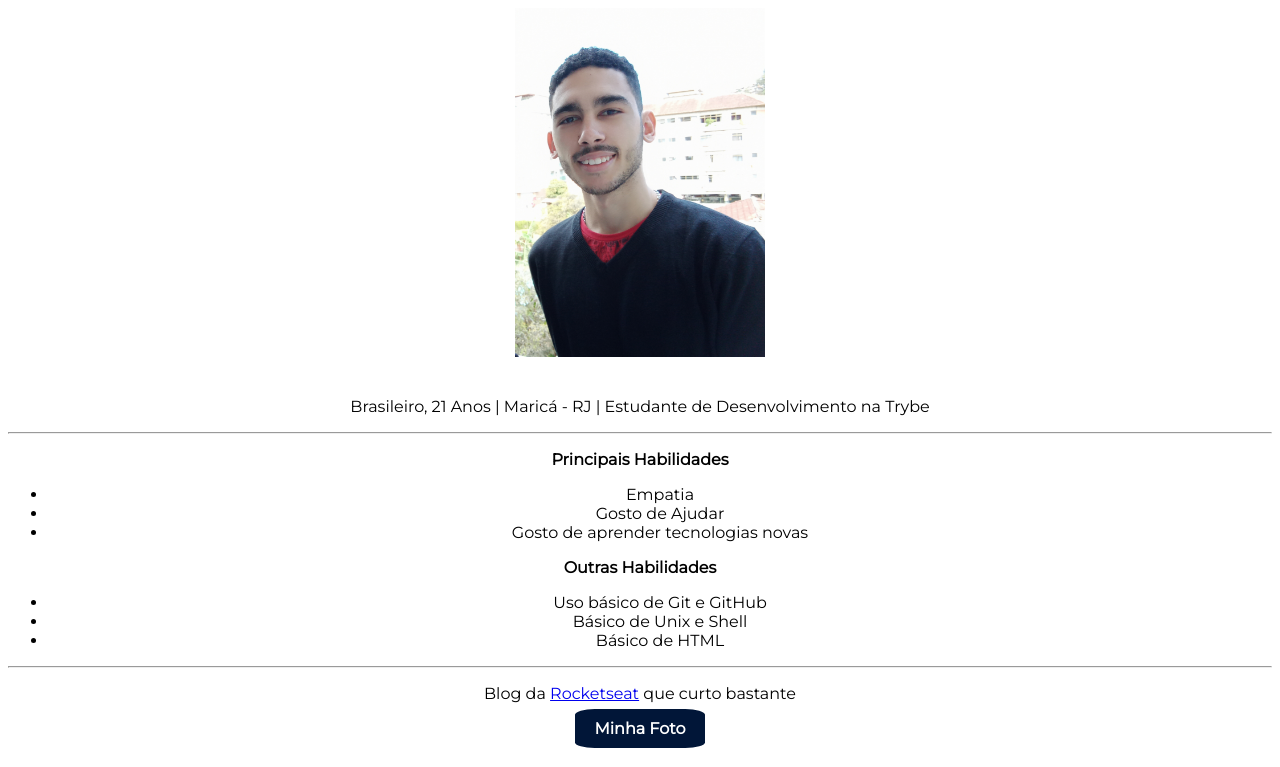
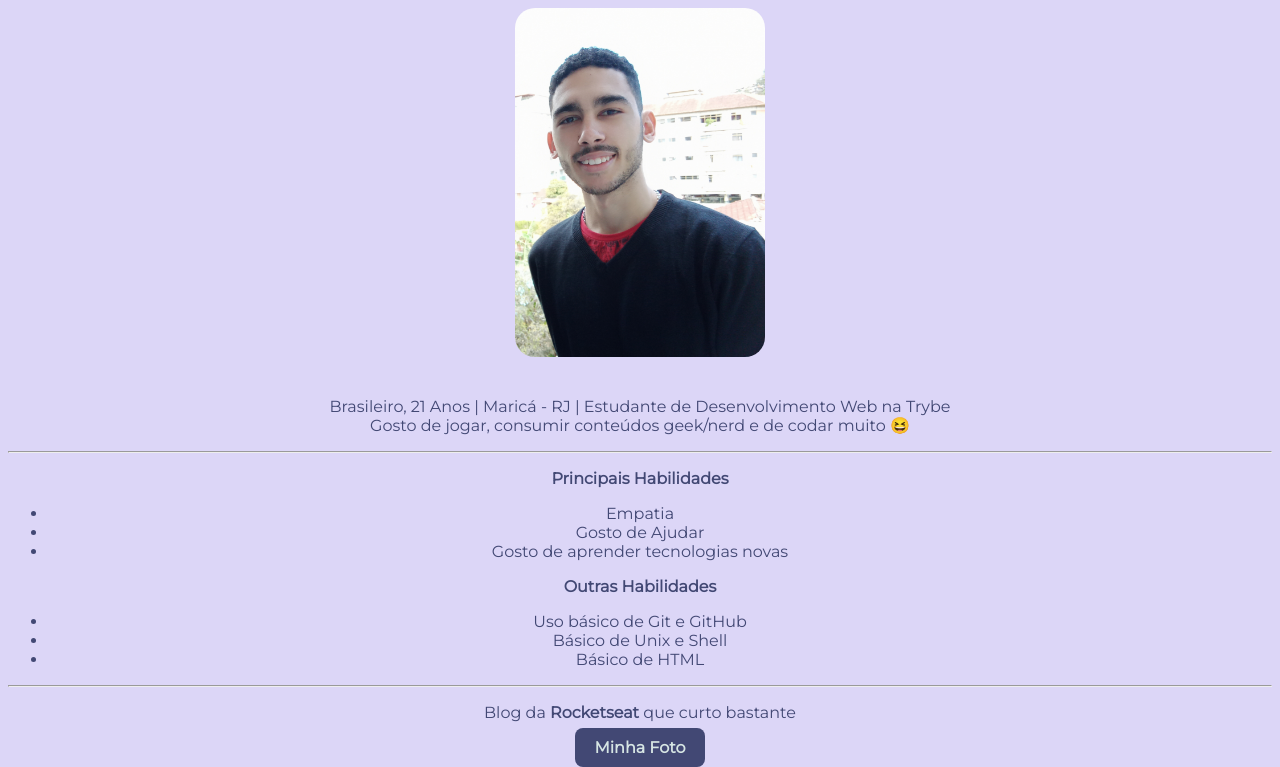
Before and after one commit to samuel5g/samuel5g.github.io, a plain HTML site: page index.html in a window 1280 px wide. Shown: the part 114-881 px from the top of the page. Drawn offline with Linux system fonts and the light colour scheme.

Commit message:
Adicionada estilos aprendidos do dia

```diff
--- a/index.html
+++ b/index.html
@@ -9,22 +9,40 @@
     <link href="https://fonts.googleapis.com/css2?family=Montserrat&display=swap" rel="stylesheet">
     <style>
         body {
+            background-color: #DCD6F7;
+            color: #424874;
             font-family: Montserrat;
+            font-size: 16px;
             text-align: center;
         }
 
+        ul {
+            padding: 0px 40px;
+        }
+
+        #rocketseat {
+            text-decoration: none;
+            font-weight: 600;
+            color: #424874;
+        }
+
         .button {
-            background-color: #011638;
-            border-radius: 15%;
-            color: #fff;
+            background-color: #424874;
+            border-radius: 8px;
+            color: #D6E5E3;
+            font-weight: 600;
             line-height: 20px;
-            font-weight: 600;
             padding: 10px 20px;
             text-decoration: none;
         }
 
         .picture {
             padding: 20px;
+            border-radius: 40px;
+        }
+
+        .headings {
+            color: #141414;
         }
     </style>
     <title>Samuel G.</title>
@@ -36,7 +54,8 @@
     <a class="button" href="#sub-skills">Outras Habilidades</a>
     <br>
     <img class="picture" id="foto" src="eu.jpg" alt="Samuel M. Gonçalves sorrindo" width="250px">
-    <p>Brasileiro, 21 Anos | Maricá - RJ | Estudante de Desenvolvimento na Trybe
+    <p>Brasileiro, 21 Anos | Maricá - RJ | Estudante de Desenvolvimento Web na Trybe  <br>
+        Gosto de jogar, consumir conteúdos geek/nerd e de codar muito 😆
     </p>
     <hr>
 
@@ -61,7 +80,7 @@
     <hr>
 
     <!-- RODAPÉ -->
-    <p>Blog da <a href="https://blog.rocketseat.com.br/" target="_blank">Rocketseat</a> que curto bastante</p>
+    <p>Blog da <a id="rocketseat" href="https://blog.rocketseat.com.br/" target="_blank">Rocketseat</a> que curto bastante</p>
     <a class="button" href="#foto">Minha Foto</a>
 </body>
 </html>
```
